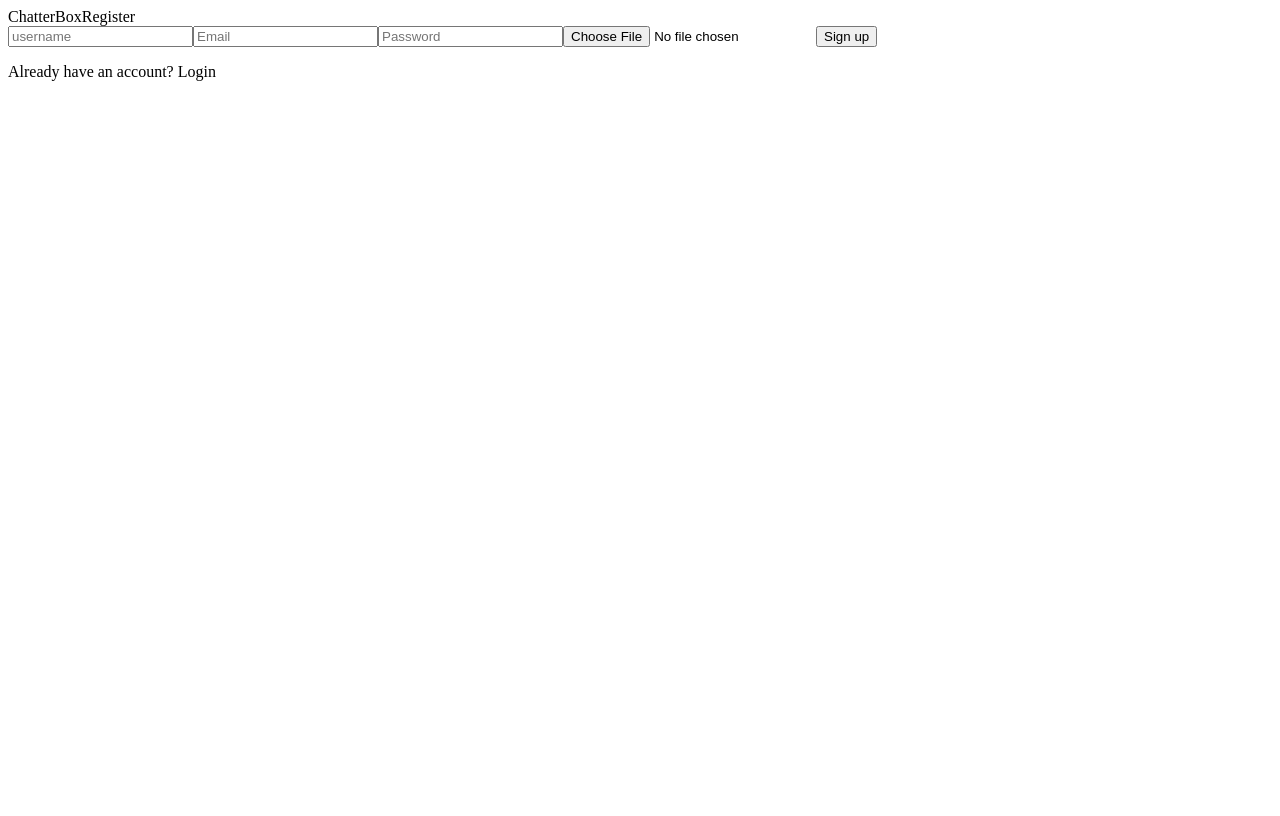
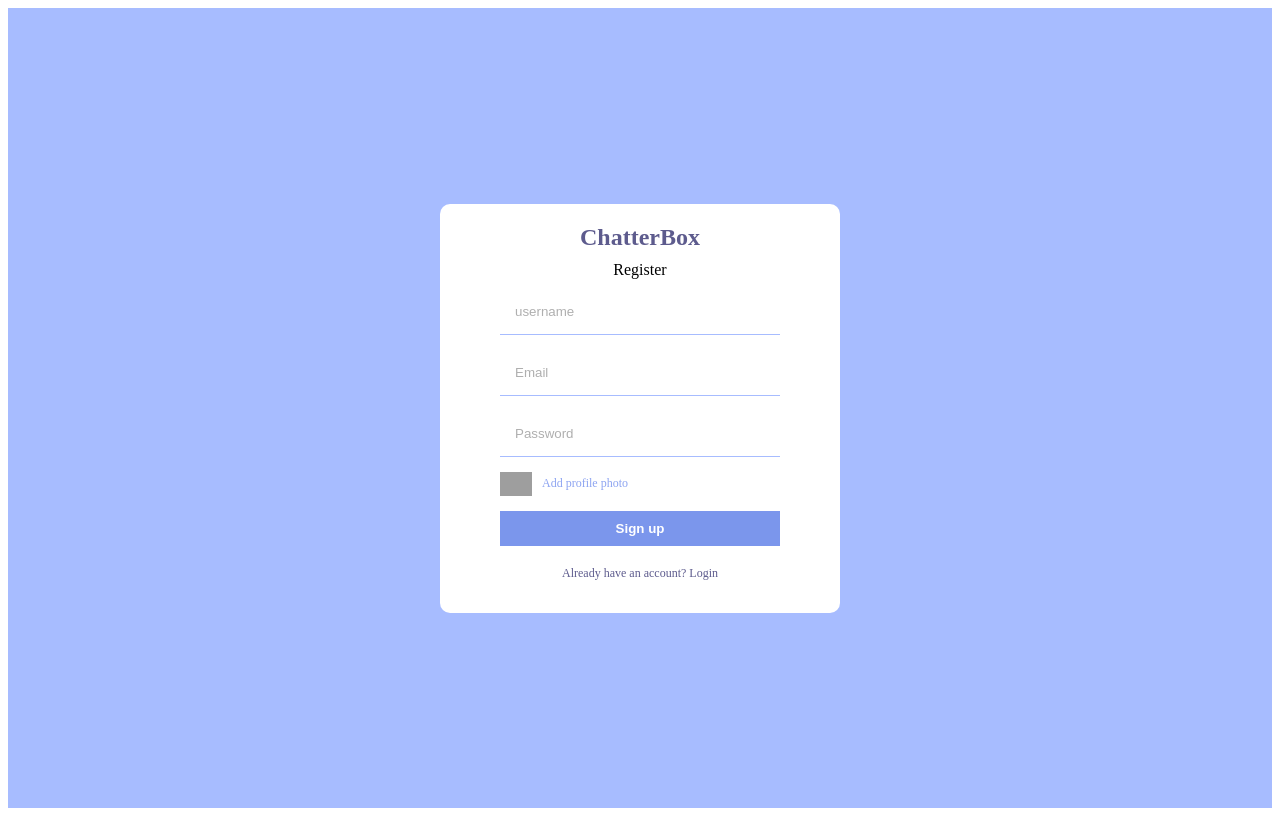
Before and after one commit to NellyNel520/React-ChatApp, a React (Vite) app in the folder chat-app/: page / in a window 1280 px wide. Built offline with nearby package versions, Linux system fonts and the light colour scheme; grey boxes are pictures that could not be loaded.

Commit message:
completed layout for register page

```diff
--- a/chat-app/src/App.jsx
+++ b/chat-app/src/App.jsx
@@ -1,7 +1,7 @@
 // import { useState } from 'react'
 
 import Register from "./pages/Register"
-import './style.scss'
+
 
 function App() {
 
--- a/chat-app/src/main.jsx
+++ b/chat-app/src/main.jsx
@@ -1,7 +1,7 @@
 import React from 'react'
 import ReactDOM from 'react-dom/client'
 import App from './App.jsx'
-
+import './style.scss'
 
 ReactDOM.createRoot(document.getElementById('root')).render(
   <React.StrictMode>
--- a/chat-app/src/pages/Register.jsx
+++ b/chat-app/src/pages/Register.jsx
@@ -4,16 +4,20 @@ const Register = () => {
 	return (
 		<div className="formContainer">
 			<div className="formWrapper">
-        <span className='logo'>ChatterBox</span>
-        <span className='tittle'>Register</span>
+				<span className="logo">ChatterBox</span>
+				<span className="tittle">Register</span>
 				<form>
-          <input type='text' placeholder='username'></input>
-          <input type='email' placeholder='Email'></input>
-          <input type='password' placeholder='Password'></input>
-          <input type='file'></input>
-          <button>Sign up</button>
-        </form>
-        <p>Already have an account? Login </p>
+					<input type="text" placeholder="username" />
+					<input type="email" placeholder="Email" />
+					<input type="password" placeholder="Password" />
+					<input style={{display: "none"}} type="file" id="file" />
+					<label htmlFor="file">
+            <img src="https://img.icons8.com/dotty/80/add-image.png"/>
+            <span>Add profile photo</span>
+          </label>
+					<button>Sign up</button>
+				</form>
+				<p>Already have an account? Login </p>
 			</div>
 		</div>
 	)
--- a/chat-app/src/style.scss
+++ b/chat-app/src/style.scss
@@ -0,0 +1,72 @@
+.formContainer {
+  background-color: #a7bcff;
+  height: 100vh;
+  display: flex;
+  align-items: center;
+  justify-content: center;
+
+  .formWrapper {
+    background-color: white;
+    padding: 20px 60px;
+    border-radius: 10px;
+    display: flex;
+    flex-direction: column;
+    gap: 10px;
+    align-items: center;
+
+    .logo {
+      color: #5d5b8d;
+      font-weight: bold;
+      font-size: 24px;
+
+    }
+
+    .title {
+      color: #5d5b8d;
+      font-size: 12px;
+    }
+
+    form {
+      display: flex;
+      flex-direction: column;
+      gap: 15px;
+
+      input {
+        padding: 15px;
+        border: none;
+        width: 250px;
+        border-bottom: 1px solid #a7bcff;
+        &::placeholder {
+          color: rgb(175, 175, 175);
+        }
+      }
+
+      button {
+        background-color: #7b96ec;
+        color: white;
+        padding: 10px;
+        font-weight: bold;
+        border: none;
+        cursor: pointer;
+      }
+
+      label {
+        display: flex;
+        align-items: center;
+        gap: 10px;
+        color: #8da4f1;
+        font-size: 12px;
+        cursor: pointer;
+
+        img {
+          width: 32px;
+        }
+      }
+    }
+    p {
+      color: #5d5b8d;
+      font-size: 12px;
+      margin-top: 10px;
+    }
+  }
+}
```
